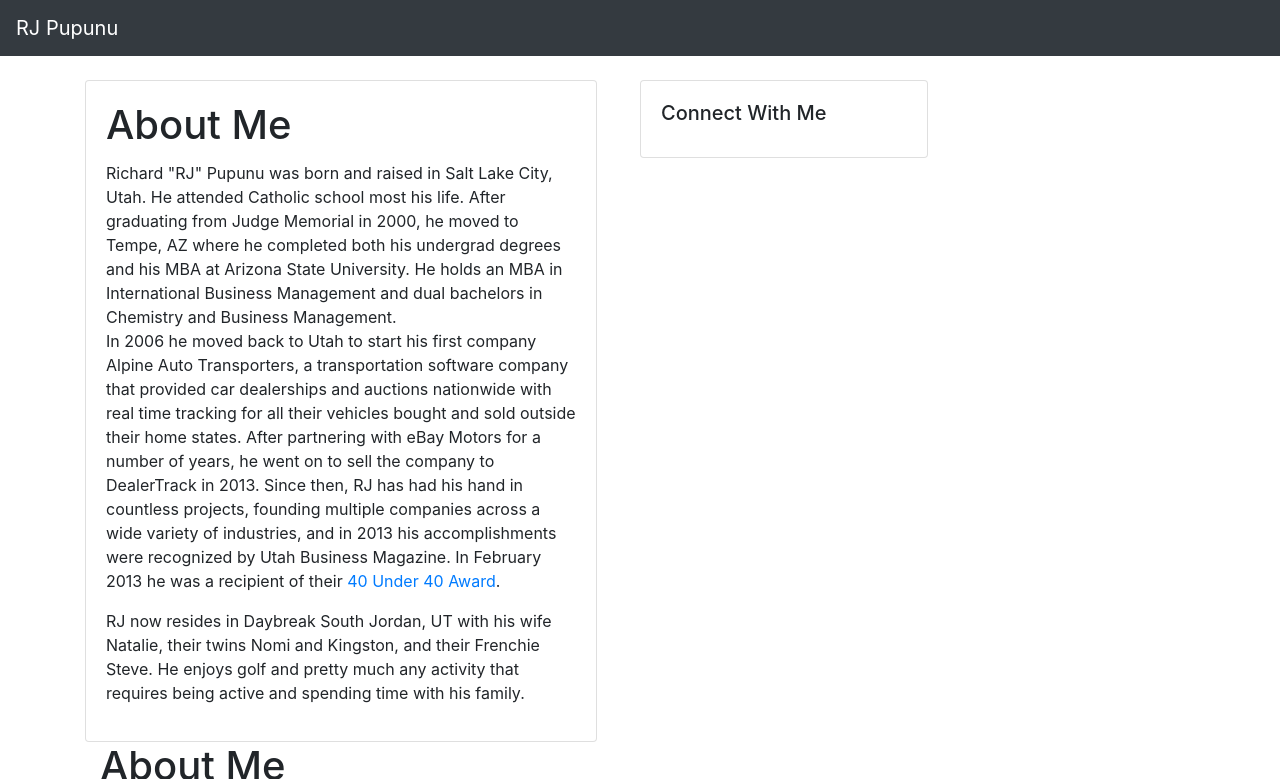
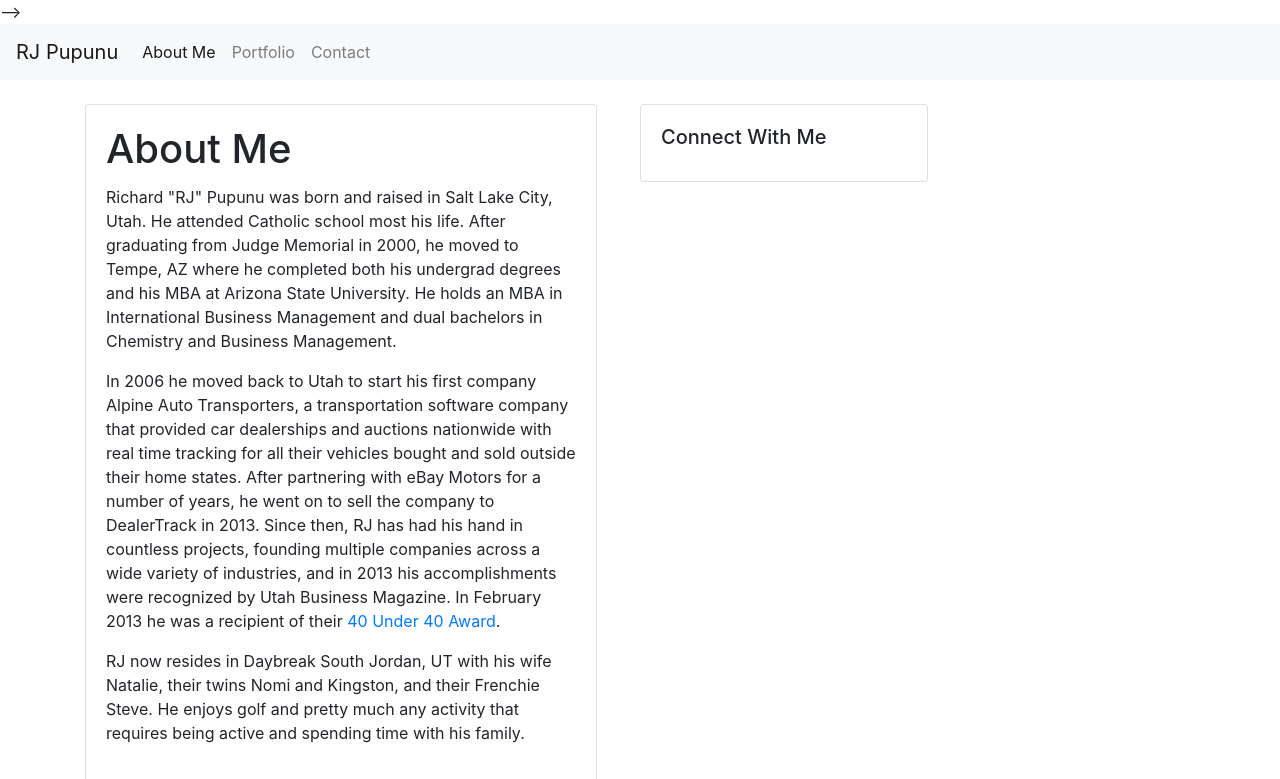
Before and after one commit to rpupunu/Bootstrap-Portfolio, a plain HTML site: page index.html in a window 1280 px wide. Shown: the top 779 px of the page. Drawn offline with nearby package versions, Linux system fonts and the light colour scheme.

Commit message:
Added addition nav bar option

```diff
--- a/index.html
+++ b/index.html
@@ -6,14 +6,50 @@
     <meta name="viewport" content="width=device-width, initial-scale=1">
     <title>RJ Pupunu Bootstrap Portfolio</title>
     <link rel="shortcut icon" href="favicon.ico">
-    <link href="https://stackpath.bootstrapcdn.com/bootstrap/4.3.1/css/bootstrap.min.css" rel="stylesheet" integrity="sha384-ggOyR0iXCbMQv3Xipma34MD+dH/1fQ784/j6cY/iJTQUOhcWr7x9JvoRxT2MZw1T" crossorigin="anonymous">
+    <link href="https://stackpath.bootstrapcdn.com/bootstrap/4.3.1/css/bootstrap.min.css" rel="stylesheet"
+        integrity="sha384-ggOyR0iXCbMQv3Xipma34MD+dH/1fQ784/j6cY/iJTQUOhcWr7x9JvoRxT2MZw1T" crossorigin="anonymous">
     <!-- <link rel="stylesheet" href="assets/css/style.css"> -->
 </head>
 
 <body>
     <!-- MAIN NAV BAR -->
-    <nav class="navbar navbar-expand-lg navbar-dark bg-dark">
-        <a class="navbar-brand" href="index.html">RJ Pupunu<a>
+    <!-- <nav class="navbar navbar-expand-lg navbar-dark bg-dark"> -->
+            <!-- <a class="navbar-brand" href="index.html">RJ Pupunu<a> --> -->
+              <!-- <ul class="nav justify-content-end"> -->
+                    <!-- <li class="nav-item"> -->
+                        <!-- <a class="nav-link active" href="#">About</a> -->
+                    <!-- </li> -->
+                    <!-- <li class="nav-item"> -->
+                        <!-- <a class="nav-link" href="#">Portfolio</a> -->
+                    <!-- </li> -->
+                    <!-- <li class="nav-item"> -->
+                        <!-- <a class="nav-link" href="#">Contact</a> -->
+                    <!-- </li> -->
+                    <!-- <li class="nav-item"> -->
+                        <!-- <a class="nav-link disabled" href="#" tabindex="-1" aria-disabled="true">Disabled</a> -->
+                    <!-- </li> -->
+                <!-- </ul> -->
+
+        <!-- </nav> -->
+
+    <nav class="navbar navbar-expand-lg navbar-light bg-light">
+            <a class="navbar-brand" href="index.html">RJ Pupunu</a>
+            <button class="navbar-toggler" type="button" data-toggle="collapse" data-target="#navbarNav" aria-controls="navbarNav" aria-expanded="false" aria-label="Toggle navigation">
+              <span class="navbar-toggler-icon"></span>
+            </button>
+            <div class="collapse navbar-collapse" id="navbarNav">
+              <ul class="navbar-nav">
+                <li class="nav-item active">
+                  <a class="nav-link" href="#">About Me <span class="sr-only">(current)</span></a>
+                </li>
+                <li class="nav-item">
+                  <a class="nav-link" href="#">Portfolio</a>
+                </li>
+                <li class="nav-item">
+                  <a class="nav-link" href="#">Contact</a>
+                </li>
+              </ul>
+            </div>
           </nav>
     <br>
     <!-- <header id="masthead"> -->
@@ -35,11 +71,25 @@
                     <div class="card-body">
                         <h1 class="card-title">About Me</h1>
 
-                        <p class="card-text">Richard "RJ" Pupunu was born and raised in Salt Lake City, Utah.  He attended Catholic school most his life.  After graduating from Judge Memorial in 2000, he moved to Tempe, AZ where he completed both his undergrad degrees and his MBA at Arizona State University.  He holds an MBA in International Business Management and dual bachelors in Chemistry and Business Management. </p>
+                        <p class="card-text">Richard "RJ" Pupunu was born and raised in Salt Lake City, Utah. He
+                            attended Catholic school most his life. After graduating from Judge Memorial in 2000, he
+                            moved to Tempe, AZ where he completed both his undergrad degrees and his MBA at Arizona
+                            State University. He holds an MBA in International Business Management and dual bachelors in
+                            Chemistry and Business Management. </p>
 
-                        <p class="card-text">In 2006 he moved back to Utah to start his first company Alpine Auto Transporters, a transportation software company that provided car dealerships and auctions nationwide with real time tracking for all their vehicles bought and sold outside their home states.  After partnering with eBay Motors for a number of years, he went on to sell the company to DealerTrack in 2013.  Since then, RJ has had his hand in countless projects, founding multiple companies across a wide variety of industries, and in 2013 his accomplishments were recognized by Utah Business Magazine.  In February 2013 he was a recipient of their <a href="http://dev.utahbusiness.com/articles/view/forty_under_3/?pg=7" target="_blank">40 Under 40 Award</a>.</p>
+                        <p class="card-text">In 2006 he moved back to Utah to start his first company Alpine Auto
+                            Transporters, a transportation software company that provided car dealerships and auctions
+                            nationwide with real time tracking for all their vehicles bought and sold outside their home
+                            states. After partnering with eBay Motors for a number of years, he went on to sell the
+                            company to DealerTrack in 2013. Since then, RJ has had his hand in countless projects,
+                            founding multiple companies across a wide variety of industries, and in 2013 his
+                            accomplishments were recognized by Utah Business Magazine. In February 2013 he was a
+                            recipient of their <a href="http://dev.utahbusiness.com/articles/view/forty_under_3/?pg=7"
+                                target="_blank">40 Under 40 Award</a>.</p>
 
-                        <p>RJ now resides in  Daybreak South Jordan, UT with his wife Natalie, their twins Nomi and Kingston, and their Frenchie Steve.  He enjoys golf and pretty much any activity that requires being active and spending time with his family. </p>
+                        <p>RJ now resides in Daybreak South Jordan, UT with his wife Natalie, their twins Nomi and
+                            Kingston, and their Frenchie Steve. He enjoys golf and pretty much any activity that
+                            requires being active and spending time with his family. </p>
                     </div>
                 </div>
             </div>
@@ -60,11 +110,23 @@
 
                 <img src="assets/images/Family.jpg" class="auth-image" alt="linkedin Photo">
 
-            <p>Richard "RJ" Pupunu was born and raised in Salt Lake City, Utah.  He attended Catholic school most his life.  After graduating from Judge Memorial in 2000, he moved to Tempe, AZ where he completed both his undergrad degrees and his MBA at Arizona State University.  He holds an MBA in International Business Management and dual bachelors in Chemistry and Business Management. </p>
+                <p>Richard "RJ" Pupunu was born and raised in Salt Lake City, Utah. He attended Catholic school most his
+                    life. After graduating from Judge Memorial in 2000, he moved to Tempe, AZ where he completed both
+                    his undergrad degrees and his MBA at Arizona State University. He holds an MBA in International
+                    Business Management and dual bachelors in Chemistry and Business Management. </p>
 
-            <p>In 2006 he moved back to Utah to start his first company Alpine Auto Transporters, a transportation software company that provided car dealerships and auctions nationwide with real time tracking for all their vehicles bought and sold outside their home states.  After partnering with eBay Motors for a number of years, he went on to sell the company to DealerTrack in 2013.  Since then, RJ has had his hand in countless projects, founding multiple companies across a wide variety of industries, and in 2013 his accomplishments were recognized by Utah Business Magazine.  In February 2013 he was a recipient of their <a href="http://dev.utahbusiness.com/articles/view/forty_under_3/?pg=7" target="_blank">40 Under 40 Award</a>.</p>
+                <p>In 2006 he moved back to Utah to start his first company Alpine Auto Transporters, a transportation
+                    software company that provided car dealerships and auctions nationwide with real time tracking for
+                    all their vehicles bought and sold outside their home states. After partnering with eBay Motors for
+                    a number of years, he went on to sell the company to DealerTrack in 2013. Since then, RJ has had his
+                    hand in countless projects, founding multiple companies across a wide variety of industries, and in
+                    2013 his accomplishments were recognized by Utah Business Magazine. In February 2013 he was a
+                    recipient of their <a href="http://dev.utahbusiness.com/articles/view/forty_under_3/?pg=7"
+                        target="_blank">40 Under 40 Award</a>.</p>
 
-            <p>RJ now resides in  Daybreak South Jordan, UT with his wife Natalie, their twins Nomi and Kingston, and their Frenchie Steve.  He enjoys golf and pretty much any activity that requires being active and spending time with his family. </p>
+                <p>RJ now resides in Daybreak South Jordan, UT with his wife Natalie, their twins Nomi and Kingston, and
+                    their Frenchie Steve. He enjoys golf and pretty much any activity that requires being active and
+                    spending time with his family. </p>
 
             </section>
 
@@ -91,4 +153,5 @@
             </div>
         </footer>
 </body>
+
 </html>
```
Lines whose indentation alone changed are shown as unchanged.
